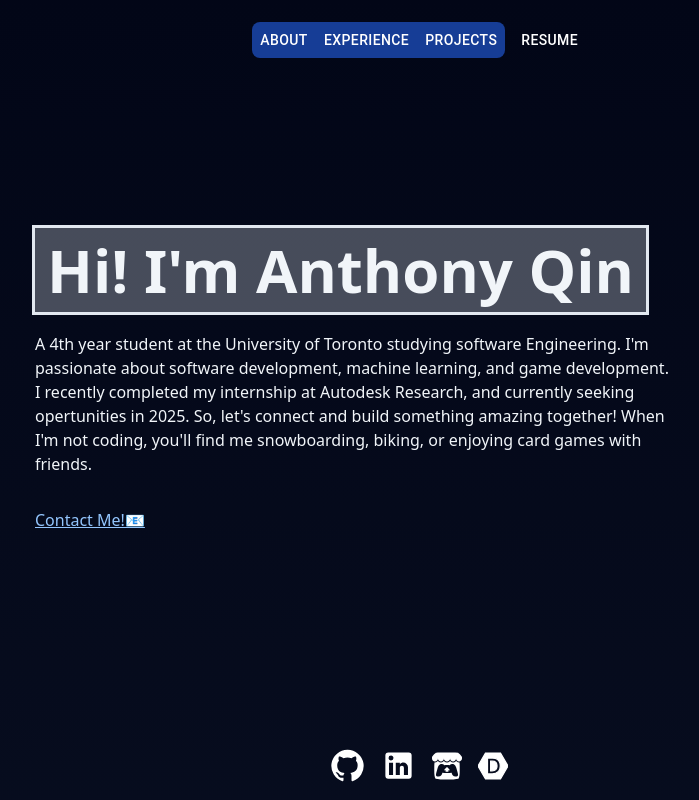
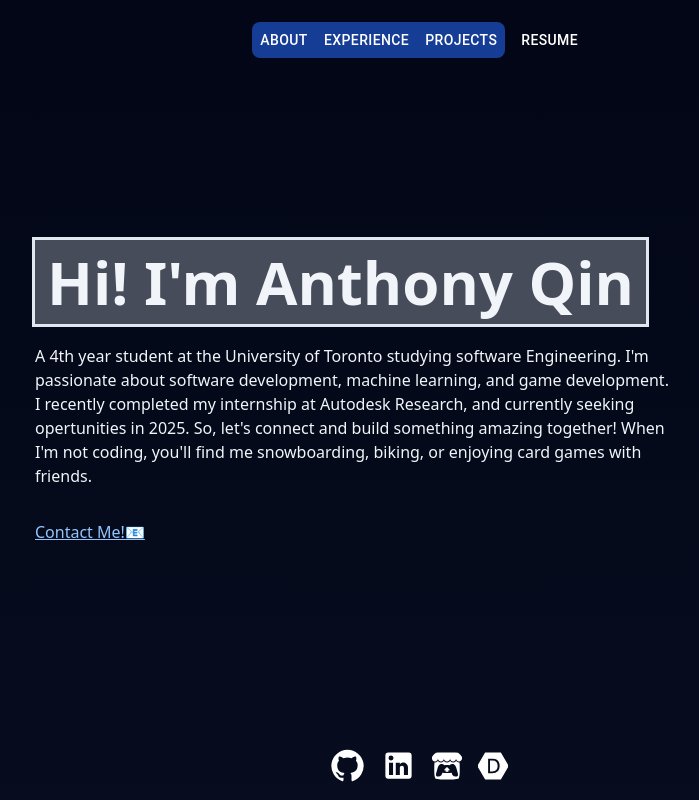
Before and after one commit to qin2500/portfolio_v2, a Next.js app: page / in a window 1280 px wide. Shown: the top 800 px of the page, without its empty margins (221-920 px from the left). Built offline with nearby package versions, Linux system fonts and the light colour scheme.

Commit message:
slight css change

```diff
--- a/app/components/banner.tsx
+++ b/app/components/banner.tsx
@@ -9,7 +9,7 @@ const Banner = () => {
         <div className="w-full">
             <div className='flex  items-center w-full'
                 style={{height: '90vh'}}>
-                <div className="ml-[20%] mt-10 ">
+                <div className="ml-[20%] mt-16 ">
                     <h1 className="text-6xl text-slate-100 font-bold outline outline-slate-200 w-fit p-3 bg-slate-200 bg-opacity-30 mr-10">
                         Hi! I&apos;m Anthony Qin
                     </h1>
--- a/app/page.tsx
+++ b/app/page.tsx
@@ -13,10 +13,10 @@ export default function Home() {
   const experienceRef = useRef(null);
   const projectsRef = useRef(null);
   return (
-    <div className="bg-gradient-to-b from-slate-950 to-slate-900 min-h-screen h-full">
+    <div className="bg-gradient-to-b from-slate-950 to-slate-900 min-h-screen h-full ">
       {/* <Spotlight></Spotlight> */}
       <Navbar homeRef={homeRef} experienceRef={experienceRef} projectsRef={projectsRef}></Navbar>
-      <div ref={homeRef}><Banner></Banner></div>
+      <div ref={homeRef} className="flex-grow"><Banner></Banner></div>
 
       <div className="text-slate-100 flex flex-col items-center max-w-[1300px] mx-auto mb-[5%]">
         <div ref={experienceRef}><Experience></Experience> </div>
```
